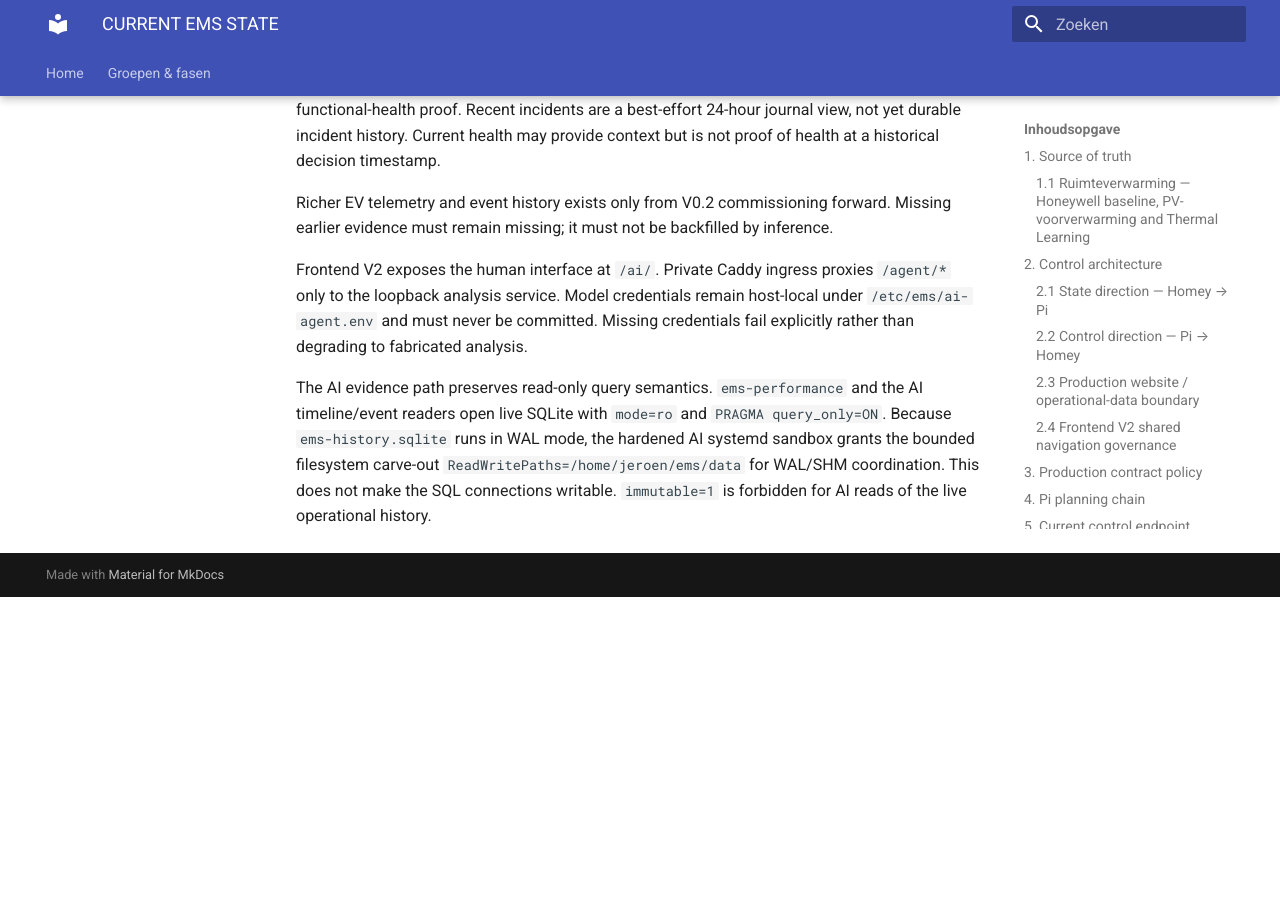
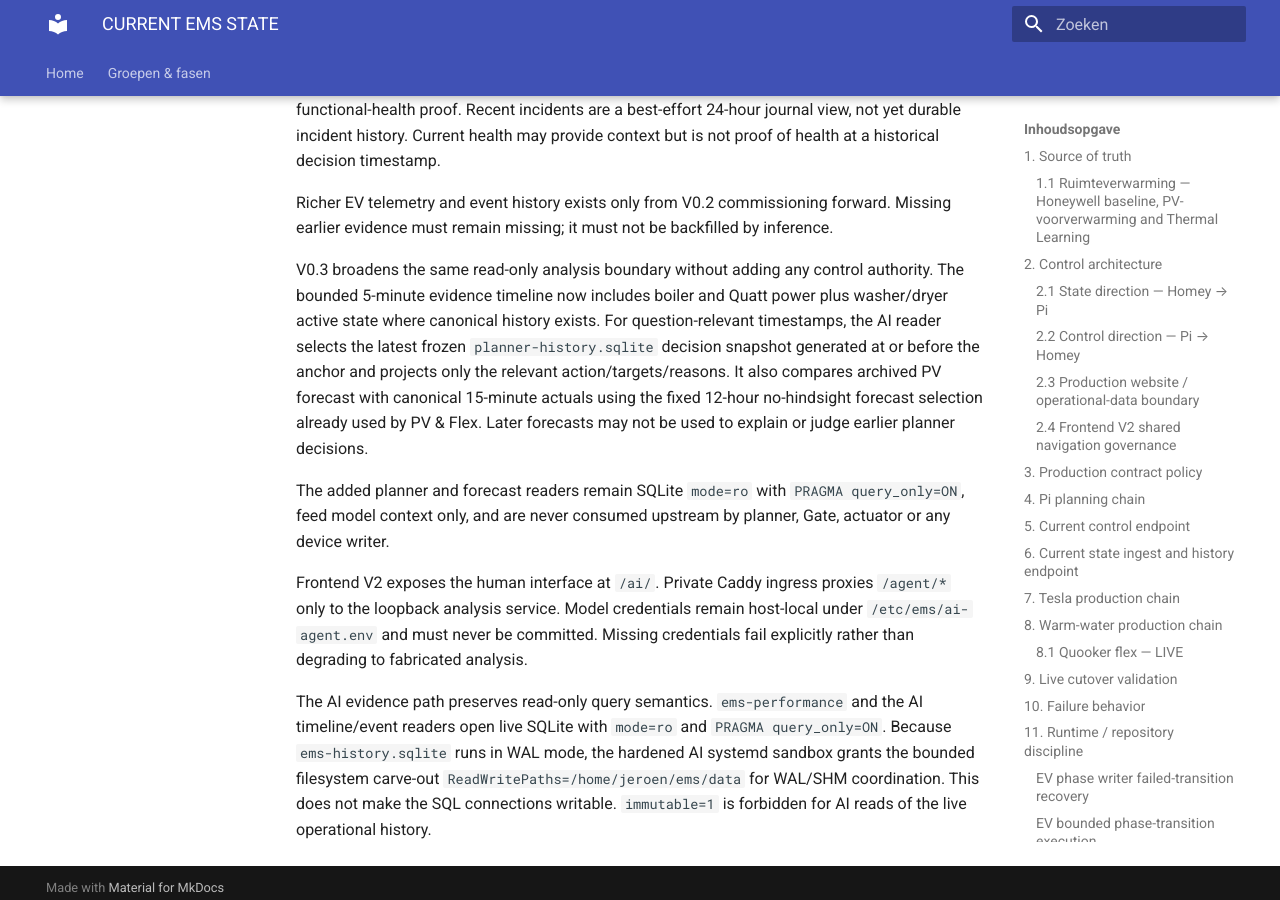
Before and after one commit to OnsKasteeltje/homey-energy-manual, an MkDocs documentation site: the page built from docs/architecture/CURRENT-EMS-STATE.md, in a window 1280 px wide and 900 px high, scrolled down 23765 px. Built offline with MkDocs 1.6.1 and Material for MkDocs 9.7.7, drawn with Linux system fonts in a browser that asks for light colours; before the commit the page ends 24362 px from its top, so only the background shows below that; some of the changed text lies outside the part shown.

Commit message:
docs(ai): record v0.3 evidence boundary

```diff
--- a/docs/architecture/CURRENT-EMS-STATE.md
+++ b/docs/architecture/CURRENT-EMS-STATE.md
@@ -391,7 +391,7 @@ The 2026-09-27 opportunity-only EV cutover exposed a stale/invalid Easee access
 EV writer v0.4.5 makes that boundary explicit. Cloud HTTP failures are operation-qualified (`EASEE_REFRESH_HTTP_*`, `EASEE_PHASE_COMMAND_HTTP_*`, `EASEE_PHASE_COMMAND_RETRY_HTTP_*`, and equivalent observation codes). A recoverable first phase-command HTTP 401 remains silent if the single refresh + retry succeeds. Terminal authentication failures such as refresh 400/401/403, missing/invalid token pair, primary phase 403, or a 401/403 on the post-refresh retry remain fail-closed and additionally emit one deduplicated operational alert for the active incident. Alert delivery is best-effort: push to the Homey Owner is preferred; if push cannot be delivered, a Homey Timeline notification is attempted. Alert delivery never changes Gate authority, never resumes charging, never bypasses `safeAbort`, and contains no token, user ID or other secret material. The remediation is re-running the private Pi commissioning bootstrap `services/pi/commissioning/bootstrap_easee_homey_tokens.py`.
 
 
-## Read-only AI analysis layer — V0.2
+## Read-only AI analysis layer — V0.3
 
 The Pi exposes an optional read-only EMS AI analysis service for human-facing
 diagnosis through Frontend V2. Canonical source is
@@ -455,6 +455,20 @@ Richer EV telemetry and event history exists only from V0.2 commissioning
 forward. Missing earlier evidence must remain missing; it must not be backfilled
 by inference.
 
+V0.3 broadens the same read-only analysis boundary without adding any control
+authority. The bounded 5-minute evidence timeline now includes boiler and Quatt
+power plus washer/dryer active state where canonical history exists. For
+question-relevant timestamps, the AI reader selects the latest frozen
+`planner-history.sqlite` decision snapshot generated at or before the anchor
+and projects only the relevant action/targets/reasons. It also compares archived
+PV forecast with canonical 15-minute actuals using the fixed 12-hour
+no-hindsight forecast selection already used by PV & Flex. Later forecasts may
+not be used to explain or judge earlier planner decisions.
+
+The added planner and forecast readers remain SQLite `mode=ro` with
+`PRAGMA query_only=ON`, feed model context only, and are never consumed
+upstream by planner, Gate, actuator or any device writer.
+
 Frontend V2 exposes the human interface at `/ai/`. Private Caddy ingress
 proxies `/agent/*` only to the loopback analysis service. Model credentials
 remain host-local under `/etc/ems/ai-agent.env` and must never be committed.
```
